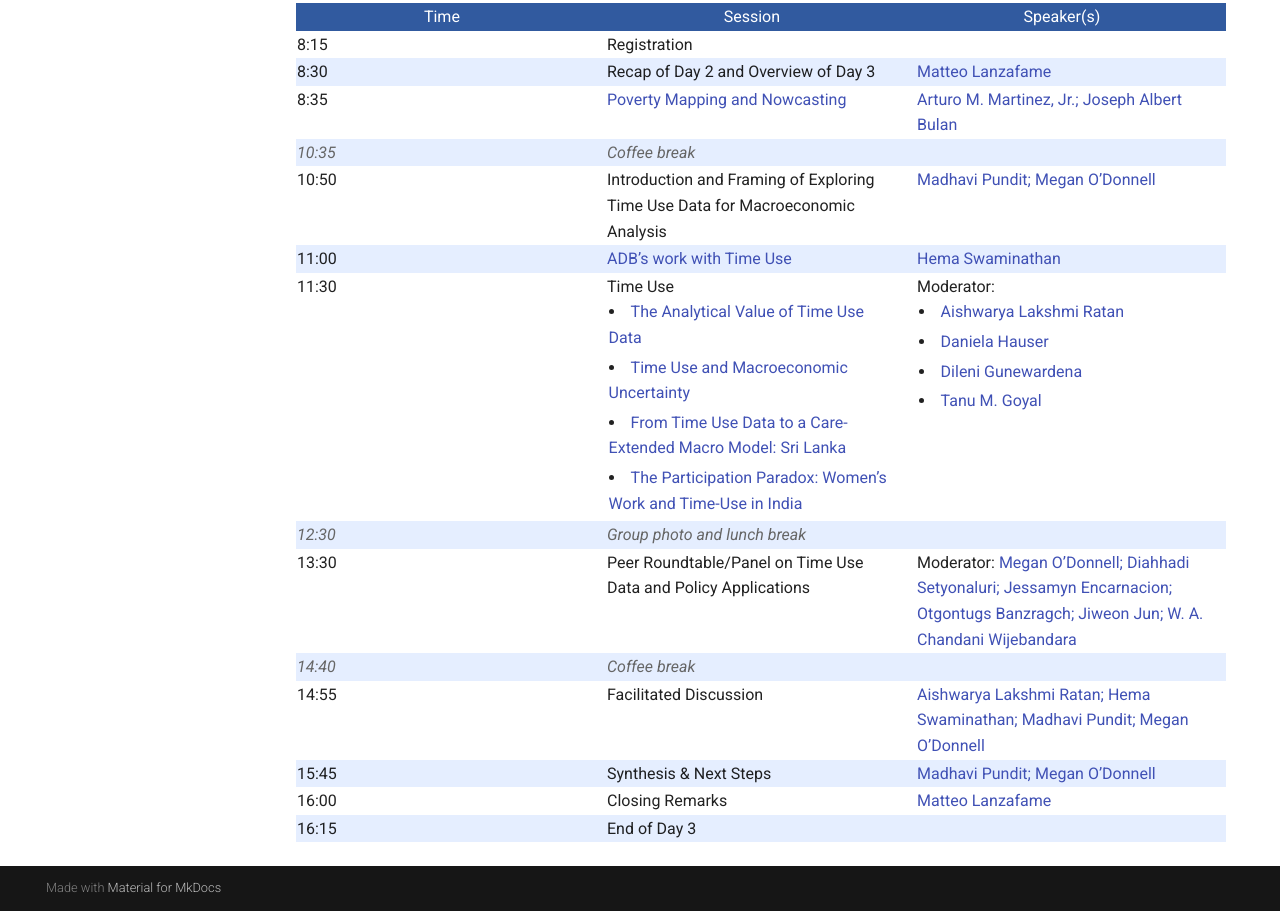
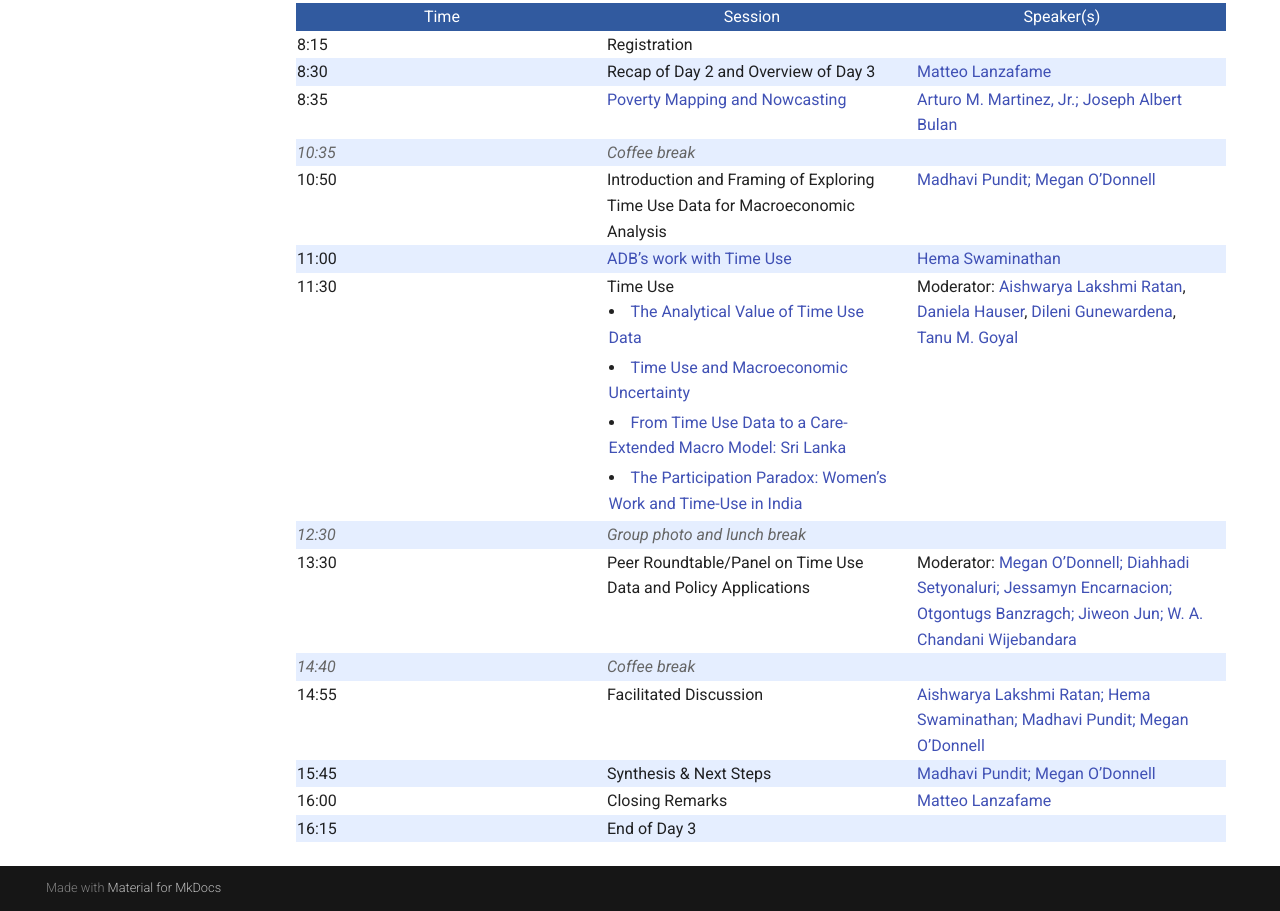
Before and after one commit to ermrmast/MAST2026, a plain HTML site: page programme.html in a window 1280 px wide. Shown: the part 1825-2736 px from the top of the page. Drawn offline with Linux system fonts and the light colour scheme.

Commit message:
Update programme.html

```diff
--- a/programme.html
+++ b/programme.html
@@ -593,10 +593,10 @@
   <li><a href="../MAST2026/assets/materials/5_Goyal_The Participation Paradox.pdf" target="_blank">The Participation Paradox: Women’s Work and Time-Use in India</a></li>
 
 </td><td>Moderator:
-  <li><a href="../MAST2026/speakers.html#aishwarya-lakshmi-ratan">Aishwarya Lakshmi Ratan</a></li>
-  <li><a href="../MAST2026/speakers.html#daniela-hauser">Daniela Hauser</a></li>
-  <li><a href="../MAST2026/speakers.html#dileni-gunewardena">Dileni Gunewardena</a></li>
-  <li><a href="../MAST2026/speakers.html#tanu-m-goyal">Tanu M. Goyal</a></li></td></tr>
+  <a href="../MAST2026/speakers.html#aishwarya-lakshmi-ratan">Aishwarya Lakshmi Ratan</a>,
+  <a href="../MAST2026/speakers.html#daniela-hauser">Daniela Hauser</a>,
+  <a href="../MAST2026/speakers.html#dileni-gunewardena">Dileni Gunewardena</a>,
+  <a href="../MAST2026/speakers.html#tanu-m-goyal">Tanu M. Goyal</a></td></tr>
 <tr class="break"><td>12:30</td><td>Group photo and lunch break</td><td></td></tr>
 <tr><td>13:30</td><td>Peer Roundtable/Panel on Time Use Data and Policy Applications</td><td>Moderator: <a href="../MAST2026/speakers.html#megan-odonnell">Megan O’Donnell; <a href="../MAST2026/speakers.html#diahhadi-setyonaluri-ruri">Diahhadi Setyonaluri; <a href="../MAST2026/speakers.html#jessamyn-encarnacion">Jessamyn Encarnacion; <a href="../MAST2026/speakers.html#otgontugs-banzragch">Otgontugs Banzragch; <a href="../MAST2026/speakers.html#jiweon-jun">Jiweon Jun; <a href="../MAST2026/speakers.html#chandani-wijebandara">W. A. Chandani Wijebandara</td></tr>
 <tr class="break"><td>14:40</td><td>Coffee break</td><td></td></tr>
```
